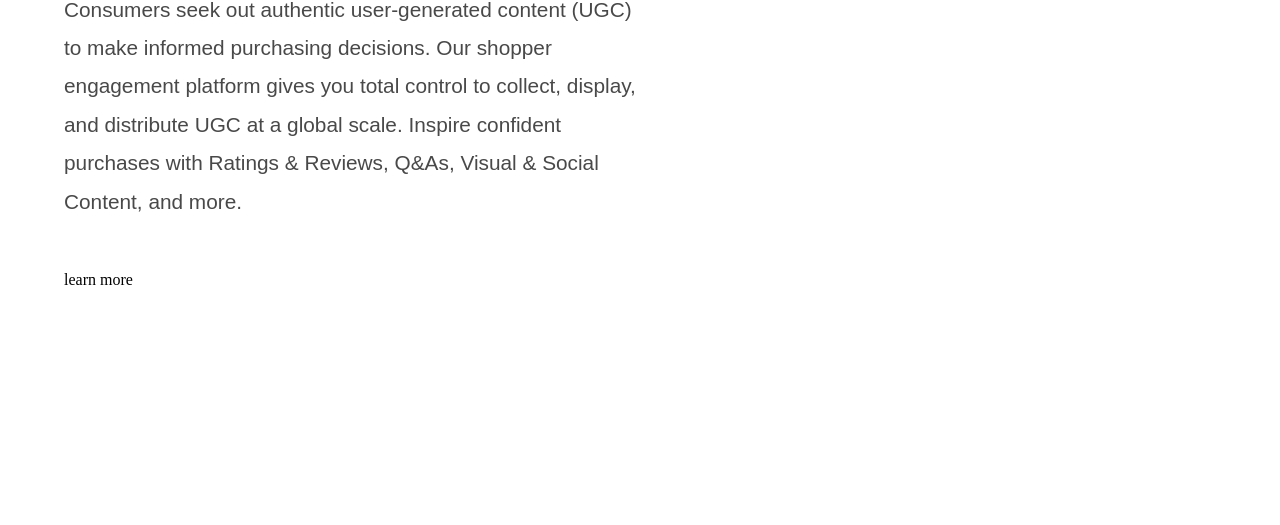
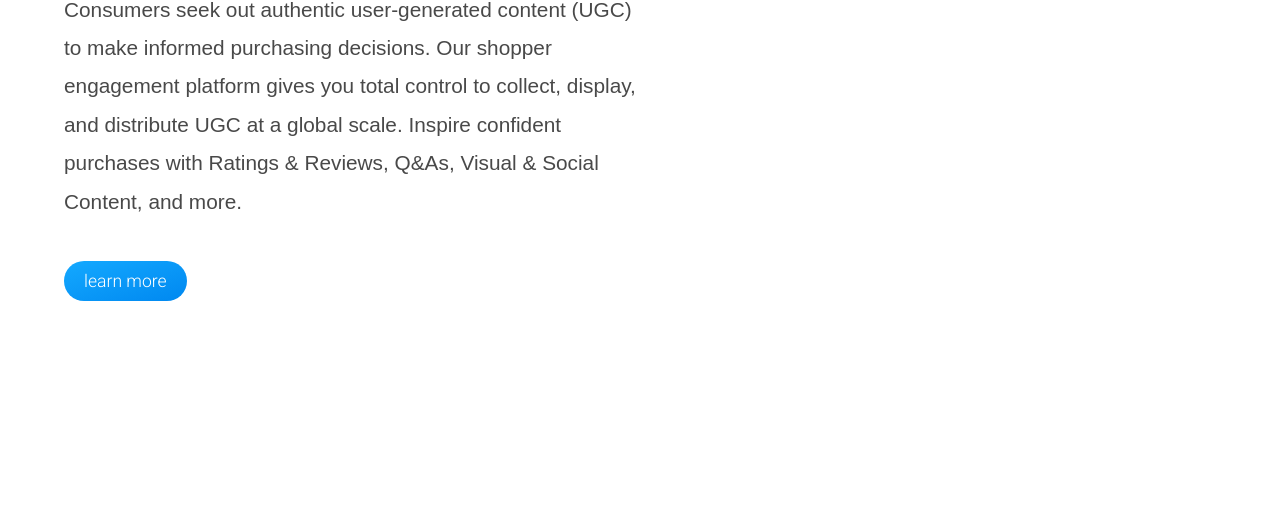
Before and after one commit to DennisRono/headers, a website: page header_two/index.html in a window 1280 px wide. Shown: the part 275-800 px from the top of the page. Drawn offline with Linux system fonts and the light colour scheme.

Commit message:
new functionality

```diff
--- a/header_two/assets/scss/header.scss
+++ b/header_two/assets/scss/header.scss
@@ -163,6 +163,16 @@ a{
                     line-height: 2.4rem!important;
                     margin-bottom: 50px;
                     color: rgb(73, 73, 73);
+                }
+                a{
+                    padding: 10px 20px;
+                    border-radius: 30px;
+                    font-weight: 300;
+                    font-size: 1.1rem !important;
+                    font-family: 'Roboto', sans-serif;
+                    transition: 0.3s;
+                    background: linear-gradient(to bottom right,#14a9ff,#0088f0)!important;
+                    color: #fff !important;
                 }
             }
             .landimages{
```
Also changed, not shown: header_two/assets/css/header.css, 1 other file.
